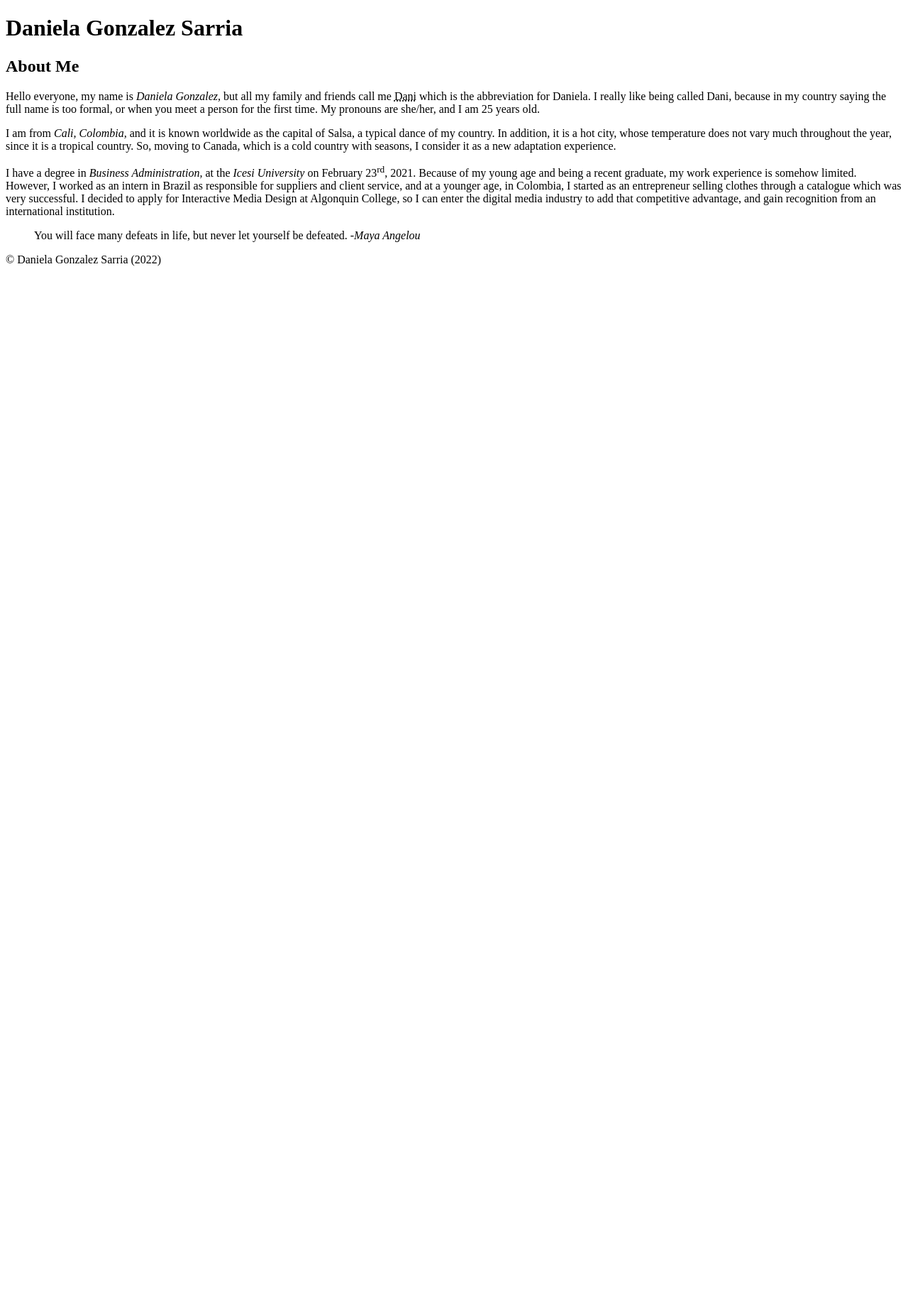
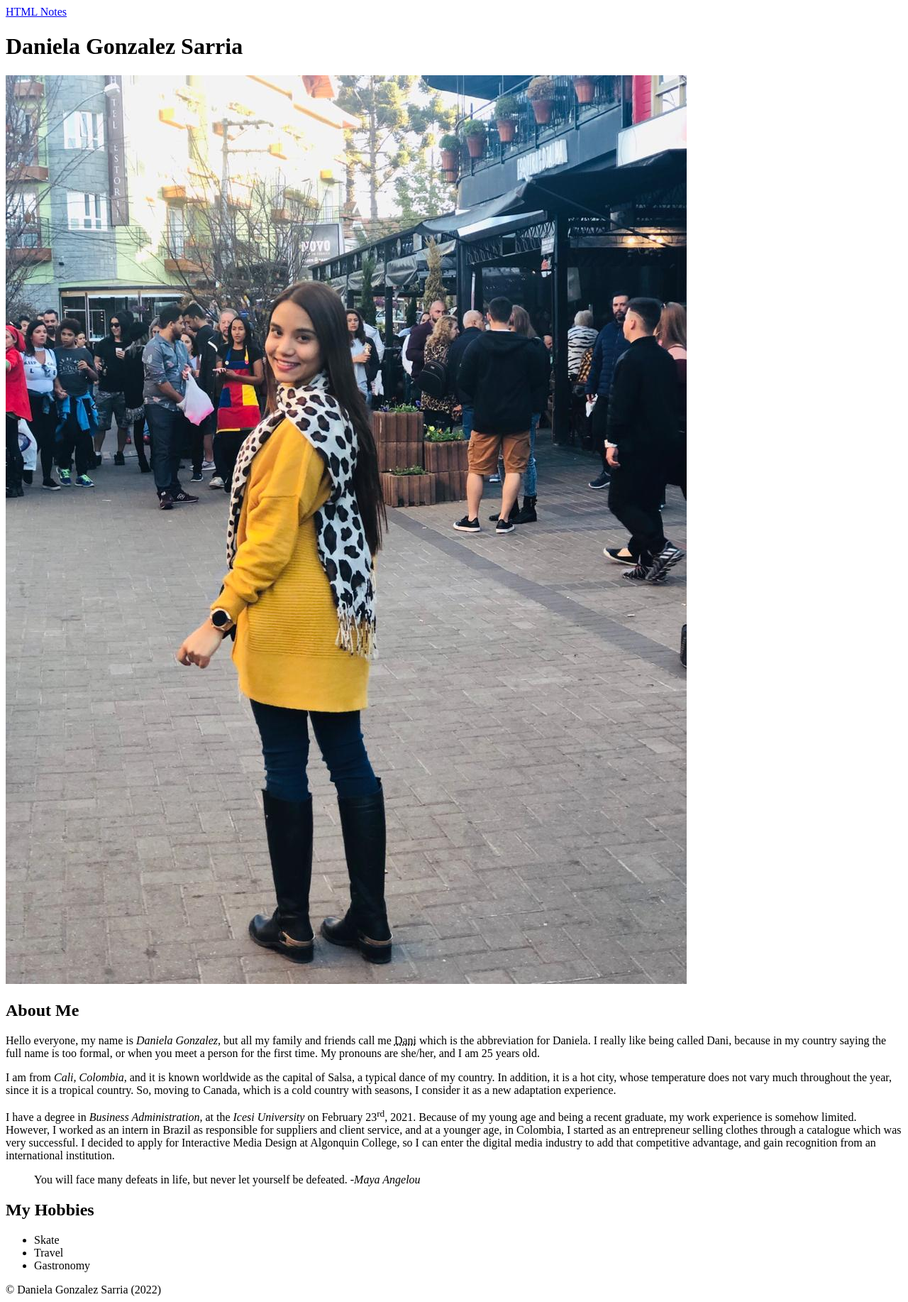
Before and after one commit to gonz0174/gonz0174.github.io, a plain HTML site: page html-assignment/index.html in a window 1280 px wide. Shown: the whole page at 71% size. Before the commit the page ends 800 px from the top, so only its background shows below. Drawn offline with Linux system fonts and the light colour scheme.

Commit message:
Simple HTML Website

```diff
--- a/html-assignment/index.html
+++ b/html-assignment/index.html
@@ -7,15 +7,25 @@
     <title>Daniela Gonzalez Sarria</title>
 </head>
 <body>
+    <nav>
+        <a href="notes.html">HTML Notes</a>
+    </nav>
     <header>
         <h1>Daniela Gonzalez Sarria</h1>
     </header>
     <article>
+        <img src="images/daniela-gonzalez.JPG" alt="Photo of Daniela Gonzalez Sarria smiling">
         <h2>About Me</h2>
         <p>Hello everyone, my name is <em>Daniela Gonzalez,</em> but all my family and friends call me <abbr title="Daniela">Dani</abbr> which is the abbreviation for Daniela. I really like being called Dani, because in my country saying the full name is too formal, or when you meet a person for the first time. My pronouns are she/her, and I am 25 years old.</p>
         <p>I am from <em>Cali, Colombia,</em> and it is known worldwide as the capital of Salsa, a typical dance of my country. In addition, it is a hot city, whose temperature does not vary much throughout the year, since it is a tropical country. So, moving to Canada, which is a cold country with seasons, I consider it as a new adaptation experience.</p>
         <p>I have a degree in <em>Business Administration,</em> at the <em>Icesi University</em> on February 23<sup>rd</sup>, 2021. Because of my young age and being a recent graduate, my work experience is somehow limited. However, I worked as an intern in Brazil as responsible for suppliers and client service, and at a younger age, in Colombia, I started as an entrepreneur selling clothes through a catalogue which was very successful. I decided to apply for Interactive Media Design at Algonquin College, so I can enter the digital media industry to add that competitive advantage, and gain recognition from an international institution.</p>
         <blockquote>You will face many defeats in life, but never let yourself be defeated. -<cite>Maya Angelou</cite></blockquote>
+        <h2>My Hobbies</h2>
+        <ul>
+            <li>Skate</li>
+            <li>Travel</li>
+            <li>Gastronomy</li>
+        </ul>
     </article>
     <footer>&copy; Daniela Gonzalez Sarria (2022)</footer>
 </body>
```
Also changed, not shown: notes.html (added, +20 -0 lines), html-assignment/Images/daniela-gonzalez.JPG (added), 3 other files.
